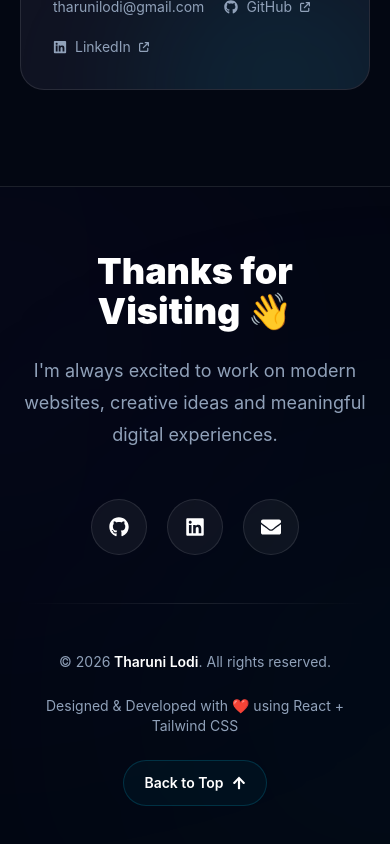
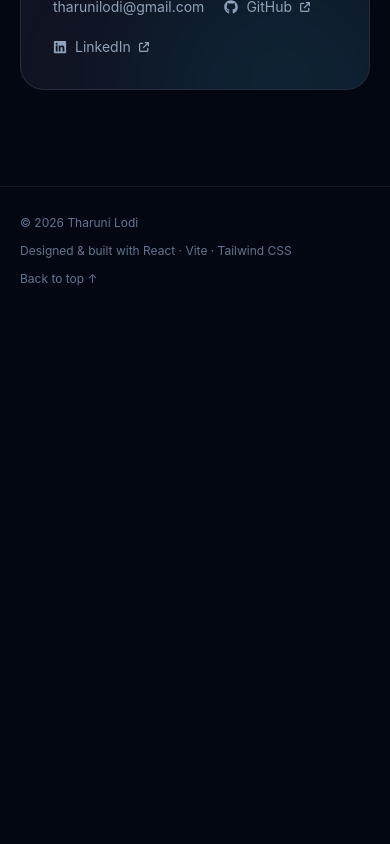
Before and after one commit to tharuni2503/portfolio, a React app: page / in a window 390 px wide. Shown: the part 9633-10477 px from the top of the page. After the commit the page ends 9948 px from the top, so only its background shows below. Built offline with nearby package versions, Linux system fonts and the light colour scheme; the HTML template or start-up script is replaced by a standard one.

Commit message:
Build personal developer portfolio

```diff
--- a/src/components/Footer.jsx
+++ b/src/components/Footer.jsx
@@ -1,116 +1,3 @@
-import { motion } from "framer-motion";
-import {
-  FaArrowUp,
-  FaGithub,
-  FaLinkedin,
-  FaEnvelope,
-} from "react-icons/fa";
-
 export default function Footer() {
-  const year = new Date().getFullYear();
-
-  return (
-    <footer className="relative overflow-hidden border-t border-white/10 bg-[#030712]">
-
-      {/* Background Glow */}
-
-      <div className="absolute -left-40 top-0 h-80 w-80 rounded-full bg-violet-600/10 blur-[180px]" />
-
-      <div className="absolute -right-40 bottom-0 h-80 w-80 rounded-full bg-cyan-500/10 blur-[180px]" />
-
-      <div className="relative mx-auto max-w-7xl px-6 py-16">
-
-        {/* CTA */}
-
-        <motion.div
-          initial={{ opacity: 0, y: 40 }}
-          whileInView={{ opacity: 1, y: 0 }}
-          viewport={{ once: true }}
-          className="text-center"
-        >
-
-          <h2 className="text-4xl font-black text-white md:text-5xl">
-            Thanks for Visiting 👋
-          </h2>
-
-          <p className="mx-auto mt-6 max-w-2xl text-lg leading-8 text-slate-400">
-            I'm always excited to work on modern websites,
-            creative ideas and meaningful digital experiences.
-          </p>
-
-        </motion.div>
-
-        {/* Social */}
-
-        <div className="mt-12 flex justify-center gap-5">
-
-          <motion.a
-            whileHover={{ y: -5, scale: 1.1 }}
-            href="https://github.com/tharuni2503"
-            target="_blank"
-            className="flex h-14 w-14 items-center justify-center rounded-full border border-white/10 bg-white/5 text-xl text-white transition hover:border-cyan-400 hover:bg-cyan-500/10"
-          >
-            <FaGithub />
-          </motion.a>
-
-          <motion.a
-            whileHover={{ y: -5, scale: 1.1 }}
-            href="https://linkedin.com"
-            target="_blank"
-            className="flex h-14 w-14 items-center justify-center rounded-full border border-white/10 bg-white/5 text-xl text-white transition hover:border-cyan-400 hover:bg-cyan-500/10"
-          >
-            <FaLinkedin />
-          </motion.a>
-
-          <motion.a
-            whileHover={{ y: -5, scale: 1.1 }}
-            href="mailto:tharunilodi@gmail.com"
-            className="flex h-14 w-14 items-center justify-center rounded-full border border-white/10 bg-white/5 text-xl text-white transition hover:border-cyan-400 hover:bg-cyan-500/10"
-          >
-            <FaEnvelope />
-          </motion.a>
-
-        </div>
-
-        {/* Divider */}
-
-        <div className="my-12 h-px bg-gradient-to-r from-transparent via-white/10 to-transparent" />
-
-        {/* Bottom */}
-
-        <div className="flex flex-col items-center justify-between gap-6 md:flex-row">
-
-          <p className="text-center text-sm text-slate-400">
-            © {year}
-            <span className="font-semibold text-white">
-              {" "}Tharuni Lodi
-            </span>
-            . All rights reserved.
-          </p>
-
-          <p className="text-center text-sm text-slate-400">
-            Designed & Developed with ❤️ using React + Tailwind CSS
-          </p>
-
-          <motion.a
-            href="#home"
-            whileHover={{
-              y: -4,
-              scale: 1.05,
-            }}
-            whileTap={{
-              scale: 0.95,
-            }}
-            className="flex items-center gap-2 rounded-full border border-cyan-500/20 bg-cyan-500/5 px-5 py-3 text-sm font-semibold text-white transition hover:border-cyan-400 hover:shadow-[0_0_25px_rgba(34,211,238,.25)]"
-          >
-            Back to Top
-            <FaArrowUp />
-          </motion.a>
-
-        </div>
-
-      </div>
-
-    </footer>
-  );
+ return <footer className="border-t border-white/[.07] px-5 py-7 sm:px-8"><div className="mx-auto flex max-w-6xl flex-col gap-3 text-xs text-slate-500 sm:flex-row sm:items-center sm:justify-between"><p>© {new Date().getFullYear()} Tharuni Lodi</p><p>Designed & built with React · Vite · Tailwind CSS</p><a href="#home" className="transition hover:text-white">Back to top ↑</a></div></footer>;
 }
```
